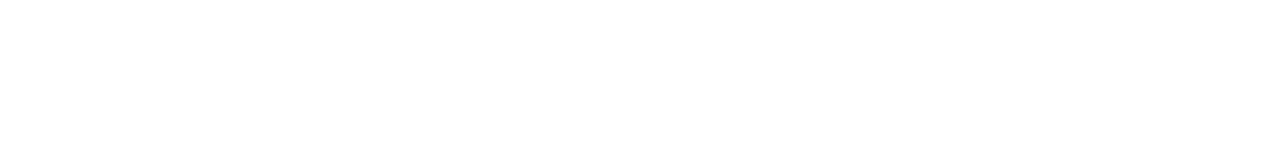
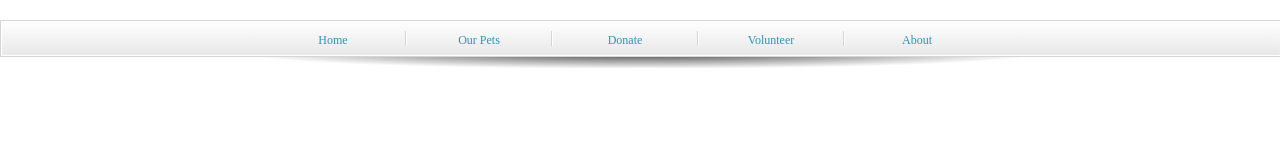
Before and after one commit to racoquita/anb, a plain HTML site: page menu/index.html in a window 1280 px wide. Drawn offline with nearby package versions, Linux system fonts and the light colour scheme; a web font is replaced by a local one.

Commit message:
Created menu and corresponding animation

```diff
--- /dev/null
+++ b/css/fonts.css
@@ -0,0 +1,6 @@
+@font-face {
+  font-family: 'Rockwell';
+  src: url('fonts/Rockwell') format('truetype');
+  font-weight: normal;
+  font-style: normal;
+}
--- a/menu/index.html
+++ b/menu/index.html
@@ -8,24 +8,119 @@
         <script type="text/javascript">
         	$(document).ready(function(){
 
+                $('#nav_list li a').on('click', function(e){
+                    var nav_items = $('#nav_list li'),
+                        clicked_item = $(e.target).closest('li'),
+                        index = nav_items.index(clicked_item) - 2,
+                        diff = $('#nav_list').position().left + (index * 140);
+
+                    $('.radial_shadow').css({
+                        '-moz-transform':'translateX('+ diff +'px)',
+                        '-webkit-transform':'translateX('+ diff +'px)',
+                        '-o-transform':'translateX('+ diff +'px)',
+                        '-ms-transform':'translateX('+ diff +'px)',
+                        'transform':'translateX('+ diff +'px)'
+                    });
+                })
+
         	});
         </script>
 
         <title>Menu</title>
 
+        <link rel="stylesheet" type="text/css" href="../css/fonts.css">
+
         <style type="text/css">
-            .container {
+            body {
+                padding: 0;
+                margin: 0;
+            }
+            #nav {
+                margin-top: 20px;
                 position: relative;
-                width: 215px;
-                height: 130px;
-                background: url(dog_tag.svg) no-repeat;
-                background-position: center center;
+                width: 100%;
+                height: 35px;
+                border: 1px solid #d4d5d4;
+                -webkit-box-shadow: inset 0px 0px 1px 1px #fff;
+                box-shadow: inset 0px 0px 1px 1px #fff;
+                background: #ffffff;
+                background: -moz-linear-gradient(top,  #ffffff 0%, #e7e7e7 100%);
+                background: -webkit-gradient(linear, left top, left bottom, color-stop(0%,#ffffff), color-stop(100%,#e7e7e7));
+                background: -webkit-linear-gradient(top,  #ffffff 0%,#e7e7e7 100%);
+                background: -o-linear-gradient(top,  #ffffff 0%,#e7e7e7 100%);
+                background: -ms-linear-gradient(top,  #ffffff 0%,#e7e7e7 100%);
+                background: linear-gradient(to bottom,  #ffffff 0%,#e7e7e7 100%);
+                filter: progid:DXImageTransform.Microsoft.gradient( startColorstr='#ffffff', endColorstr='#e7e7e7',GradientType=0 );
+            }
+            #nav_list {
+                position: relative;
+                z-index: 1;
+                list-style: none;
+                margin: 0 auto;
+                width: 760px;
+                height: 25px;
+                padding: 10px 0px;
+            }
+            #nav_list li {
+                height: 15px;
+                width: 144px;
+                line-height: 15px;
+                text-align: center;
+                float: left;
+            }
+            #nav_list li:not(:last-child) {
+                border-right: 1px solid #d4d5d4;
+            }
+            #nav_list li:not(:first-child) {
+                border-left: 1px solid white;
+            }
+            #nav_list li a {
+                font-family: "Rockwell";
+                font-size: 12px;
+                text-decoration: none;
+                color: #2d93bf;
+            }
+            #nav_list li a:hover {
+                text-decoration: underline;
+            }
+            .radial_shadow {
+                width: 760px;
+                height: 30px;
+                margin: 0 auto;
+                opacity: .75;
+                position: relative;
+                z-index: -1;
+                top: -28px;
+                background: -moz-radial-gradient(center, ellipse cover, rgba(0,0,0,1) 0%, rgba(255,255,255,0) 75%, rgba(255,255,255,0) 100%);
+                background: -webkit-gradient(
+                    radial, center center, 0px, center center, 100%,
+                    color-stop(0%,rgba(0,0,0,1)),
+                    color-stop(75%,rgba(255,255,255,0)),
+                    color-stop(100%,rgba(255,255,255,0)));
+                background: -webkit-radial-gradient(center, ellipse cover, rgba(0,0,0,1) 0%,rgba(255,255,255,0) 75%,rgba(255,255,255,0) 100%);
+                background: -o-radial-gradient(center, ellipse cover, rgba(0,0,0,1) 0%,rgba(255,255,255,0) 75%,rgba(255,255,255,0) 100%);
+                background: -ms-radial-gradient(center, ellipse cover, rgba(0,0,0,1) 0%,rgba(255,255,255,0) 75%,rgba(255,255,255,0) 100%);
+                background: radial-gradient(ellipse at center, rgba(0,0,0,1) 0%,rgba(255,255,255,0) 75%,rgba(255,255,255,0) 100%);
+                filter: progid:DXImageTransform.Microsoft.gradient( startColorstr='#000000', endColorstr='#00ffffff',GradientType=1 );
+                -webkit-transition: all .5s ease;
+                -moz-transition: all .5s ease;
+                -ms-transition: all .5s ease;
+                -o-transition: all .5s ease;
+                transition: all .5s ease;
+
             }
         </style>
     </head>
     <body>
-        <div class="container">
-
+        <div id="nav">
+            <ul id="nav_list">
+                <li><a href="#home">Home</a></li>
+                <li><a href="#our_pets">Our Pets</a></li>
+                <li><a href="#donate">Donate</a></li>
+                <li><a href="#volunteer">Volunteer</a></li>
+                <li><a href="#about">About</a></li>
+            </ul>
+            <div class="radial_shadow"></div>
         </div>
     </body>
 </html>
```
Also changed, not shown: 1 other file.
